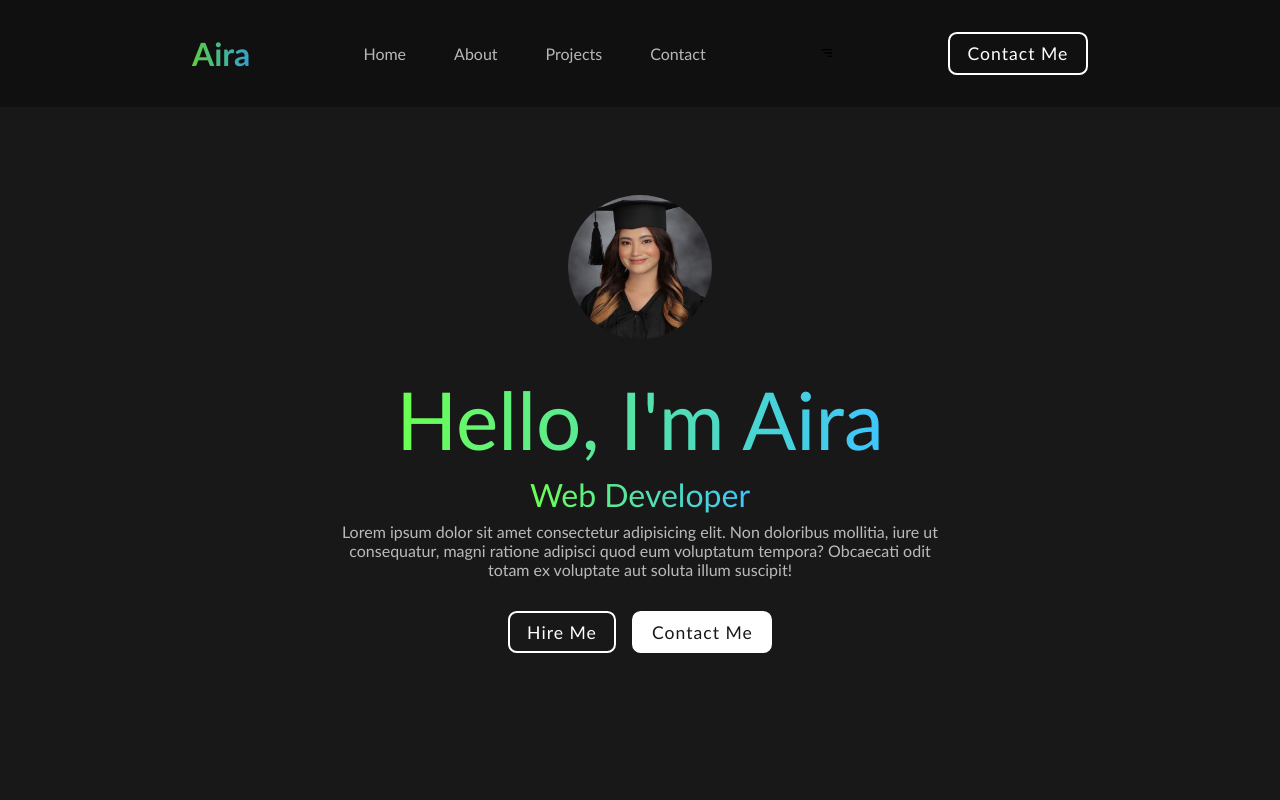
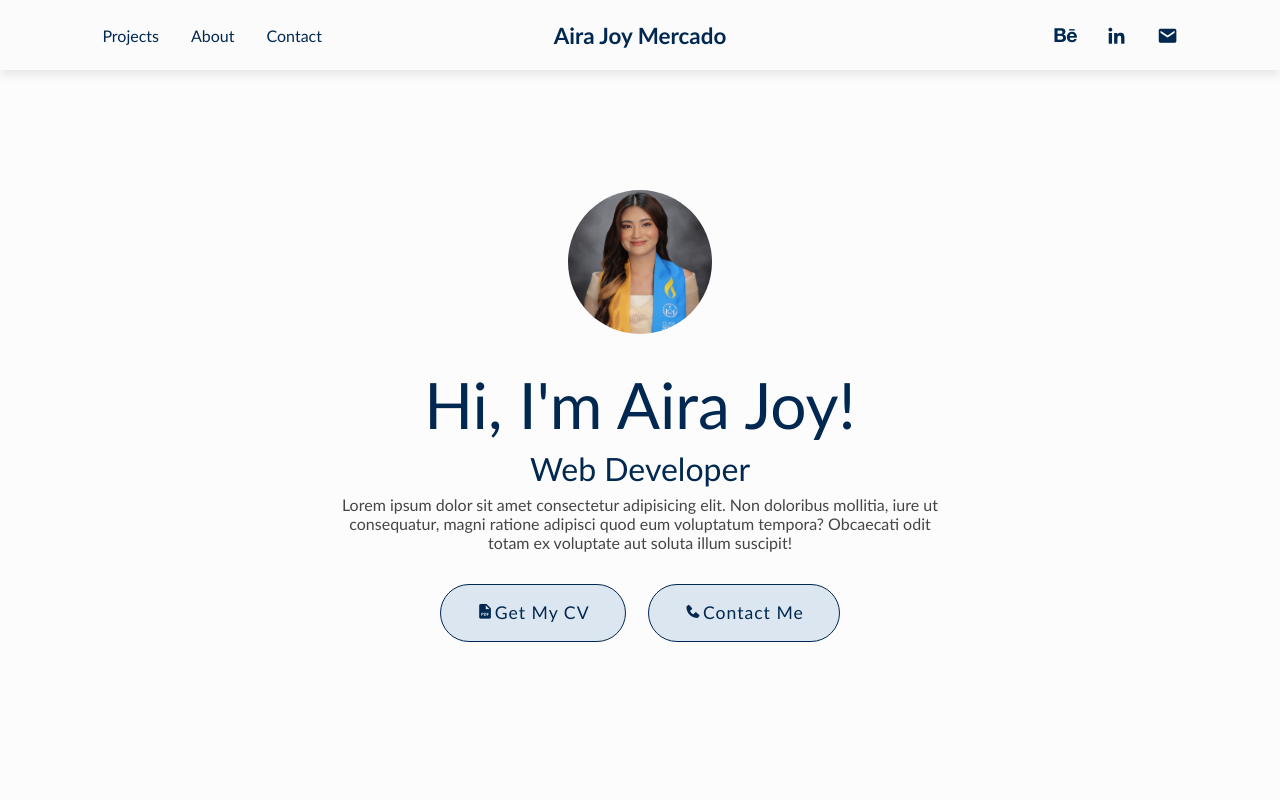
Before and after one commit to airajmercado/online-portfolio, a plain HTML site: page index.html in a window 1280 px wide. Shown: the top 800 px of the page. Drawn offline with nearby package versions, Linux system fonts and the light colour scheme.

Commit message:
html & css

```diff
--- a/index.html
+++ b/index.html
@@ -4,14 +4,35 @@
 <head>
     <meta charset="UTF-8">
     <meta name="viewport" content="width=device-width, initial-scale=1.0">
-    <title>Portfolio Website</title>
+    <title>Aira Joy Mercado | Digital Portfolio</title>
     <link rel="stylesheet" href="style.css">
     <link href='https://unpkg.com/boxicons@2.1.4/css/boxicons.min.css' rel='stylesheet'>
 </head>
 
 <body>
+    <nav class="navbar">
+        <div class="nav-left">
+            <a href="#projects" onclick="window.location.href='projects.html'">Projects</a>
+            <a href="#about" onclick="window.location.href='about.html'">About</a>
+            <a href="#contact" onclick="window.location.href='contact.html'">Contact</a>
+        </div>
 
-    <nav>
+        <div class="nav-center">
+            <a href="#home" class="logo">Aira Joy Mercado</a>
+        </div>
+
+        <div class="nav-right">
+            <a href="https://www.behance.net/airajoymercado" target="_blank" class="icon behance">
+                <i class='bx bxl-behance'></i>
+            </a>
+            <a href="https://www.linkedin.com/in/airaj-mercado/" target="_blank" class="icon linkedin">
+                <i class='bx bxl-linkedin'></i>
+            </a>
+            <a href="mailto:airamercado@outlook.ph" class="icon mail"><i class='bx bxs-envelope'></i></a>
+        </div>
+    </nav>
+
+    <!-- <nav>
         <a href="#" class="logo"><span>Aira</span></a>
         <ul class="links">
             <a href="#home">Home</a>
@@ -22,14 +43,24 @@
 
         <i class='bx bx-menu-alt-right' id="menu"></i>
 
-        <a href="#contact" class="btn">Contact Me</a>
-    </nav>
+        <a href="#behance" class="btn-icon">
+            <i class='bx bxl-behance'></i>
+        </a>
+        <a href="#linkedin" class="btn-icon">
+            <i class='bx bxl-linkedin'></i>
+        </a>
+        <a href="#mail" class="btn-icon">
+            <i class='bx bxs-envelope'></i>
+        </a>
 
+    </nav> -->
+
+    <!-- HOME PAGE -->
     <section id="home">
-        <img src="assets/my-photo.png" alt="">
+        <img src="assets/my-picture.jpg" alt="Graduation Picture">
 
         <div class="info-box">
-            <h1><span>Hello, I'm Aira</span></h1>
+            <h1><span>Hi, I'm Aira Joy!</span></h1>
             <h3><span>Web Developer</span></h3>
             <p>Lorem ipsum dolor sit amet consectetur adipisicing elit. Non doloribus mollitia, iure ut consequatur,
                 magni ratione adipisci quod eum voluptatum tempora? Obcaecati odit totam ex voluptate aut soluta illum
@@ -37,11 +68,12 @@
         </div>
 
         <div class="btn-box">
-            <div class="btn">Hire Me</div>
-            <div class="btn">Contact Me</div>
+            <div class="btn"><i class='bx bxs-file-pdf'></i>Get My CV</div>
+            <div class="btn"><i class='bx bxs-phone'></i>Contact Me</div>
         </div>
     </section>
 
+    <!-- ABOUT PAGE -->
     <section id="about">
         <div class="about-box">
 
@@ -77,7 +109,7 @@
             </div>
         </div>
 
-        <img src="assets/my-photo.png" alt="">
+        <img src="assets/my-picture.jpg" alt="Graduation Picture">
     </section>
 
     <section id="projects">
--- a/style.css
+++ b/style.css
@@ -1,3 +1,4 @@
+/* General Reset */
 * {
     margin: 0;
     padding: 0;
@@ -8,9 +9,10 @@
     font-family: 'Optima';
 }
 
+/* Colors */
 :root {
-    --background: rgb(24, 24, 24);
-    --second-background: rgb(20, 20, 20);
+    --background: rgb(252, 252, 252);
+    --second-background: rgb(254, 254, 254);
 }
 
 body {
@@ -18,137 +20,198 @@ body {
     background-color: var(--background);
 }
 
-nav {
+/* Nav Bar */
+.navbar {
+    display: flex;
     position: fixed;
+    width: 100%;
     top: 0;
-    width: 100%;
-    padding: 2em 15%;
-    display: flex;
+    left: 0;
+    padding: 1.6em 8%;
+    justify-content: space-between;
     align-items: center;
-    justify-content: space-between;
-    background-color: rgba(16, 16, 16, 0.8);
+    background-color: rgba(250, 250, 250, 0.8);
     backdrop-filter: blur(10px);
+    box-shadow: 0 4px 10px rgba(0, 0, 0, 0.1);
     z-index: 1000;
 }
 
-ul {
+.nav-left,
+.nav-right {
     display: flex;
-    align-items: center;
-    gap: 3em;
+    gap: 2em;
 }
 
-nav ul a {
-    color: white;
-    opacity: 0.7;
+.nav-left a,
+.nav-right a {
+    text-decoration: none;
+    color: rgb(0, 40, 80);
+    font-weight: 500;
+    opacity: 1;
     transition: 0.2s ease-in-out;
 }
 
-nav ul a:hover {
-    opacity: 1;
+.nav-left a:hover,
+.nav-right a:hover {
+    opacity: 0.6;
 }
 
-.logo {
-    font-size: 2em;
-    color: white;
+.nav-center {
+    position: absolute;
+    left: 50%;
+    transform: translateX(-50%);
+}
+
+.nav-center a {
+    font-size: 1.4em;
+    color: rgb(0, 40, 80);
     font-weight: 800;
-    opacity: 0.8;
+    opacity: 1;
     transition: 0.2s ease-in-out;
 }
 
-.logo:hover {
-    opacity: 1;
+.nav-center a:hover {
+    opacity: 0.6;
 }
 
+/* Icons */
+.icon i {
+    font-size: 1.2em;
+    display: flex;
+    align-items: center;
+    justify-content: center;
+    line-height: 1;
+    width: auto;
+    height: auto;
+}
+
+.behance i {
+    transform: scale(1.4);
+}
+
+.linkedin i {
+    transform: scale(1.1);
+}
+
+.mail i {
+    transform: scale(1.1);
+}
+
+/* Buttons in General */
 .btn {
-    padding: 0.5em 1em;
-    color: white;
+    padding: 1em 2em;
+    color: rgb(24, 24, 24);
+    font-size: 1.1em;
     font-weight: 500;
     letter-spacing: 1px;
-    border-radius: 0.5em;
-    font-size: 1.1em;
-    border: 2px solid white;
+    border-radius: 10em;
+    border: 1px solid rgb(0, 40, 80);
     cursor: pointer;
     transition: 0.3s ease-in-out;
 }
 
 .btn:hover {
-    background-color: white;
+    background-color: rgb(24, 24, 24);
     color: var(--background);
 }
 
+/* Buttons of Social Links
+.btn-icon {
+    padding: 0.5em 1em;
+    color: rgb(24, 24, 24);
+    cursor: pointer;
+    transition: 0.3s ease-in-out;
+} */
+
 span {
-    background: linear-gradient(to right, #6cff52, #3ec5ff);
+    /* background: linear-gradient(to right, #6cff52, #3ec5ff);
     background-clip: text;
-    color: transparent;
+    color: transparent; */
+    color: rgb(0, 40, 80);
 }
 
-menu {
-    color: white;
+/* menu {
+    color: rgb(24, 24, 24);
     font-size: 3em;
     display: none;
-}
+} */
 
 section {
     min-height: 100vh;
-    padding: 5% 15%;
+    padding: 2% 8%;
 }
 
+/* HOME SECTION */
 #home {
     display: flex;
     flex-direction: column;
     align-items: center;
     justify-content: center;
     gap: 2em;
-    color: white;
+    color: rgb(24, 24, 24);
 }
 
 #home img {
     width: 18vh;
-    border-radius: 50%;
-    margin-top: 3em;
+    border-radius: 100%;
+    margin-top: 2em;
 }
 
 .info-box {
     display: flex;
     flex-direction: column;
     text-align: center;
-    gap: 0.5em;
+    gap: 0.4em;
     max-width: 600px;
 }
 
+/* Hello, I'm Aira Joy! */
 .info-box h1 {
-    font-size: 5em;
+    font-size: 4em;
     font-weight: 500;
 }
 
+/* Job Title Position */
 .info-box h3 {
     font-size: 2em;
     font-weight: 400;
 }
 
+/* Brief Description */
 .info-box p {
-    opacity: 0.7;
+    opacity: 0.8;
 }
 
 .btn-box {
     display: flex;
-    gap: 1em;
+    gap: 1.4em;
+}
+
+.btn-box .btn:nth-of-type(1) {
+    background-color: rgb(220, 230, 240);
+    color: rgb(0, 40, 80);
+}
+
+.btn-box .btn:nth-of-type(1):hover {
+    background-color: rgb(0, 40, 80);
+    color: rgb(220, 230, 240);
 }
 
 .btn-box .btn:nth-of-type(2) {
-    background-color: white;
-    color: var(--background);
+    background-color: rgb(220, 230, 240);
+    color: rgb(0, 40, 80);
 }
 
 .btn-box .btn:nth-of-type(2):hover {
-    background-color: var(--background);
-    color: white;
+    background-color: rgb(0, 40, 80);
+    color: rgb(220, 230, 240);
 }
 
-::-webkit-scrollbar-thumb {
+/* ::-webkit-scrollbar-thumb {
     background: linear-gradient(to bottom, #6cff52, #3ec5ff);
-}
+} */
 
+/* ABOUT SECTION */
 #about {
     background-color: var(--second-background);
     display: flex;
@@ -174,7 +237,7 @@ section {
 }
 
 .about-box p {
-    color: white;
+    color: rgb(24, 24, 24);
     opacity: 0.8;
 }
 
```
Also changed, not shown: assets/my-picture.jpg (added).
